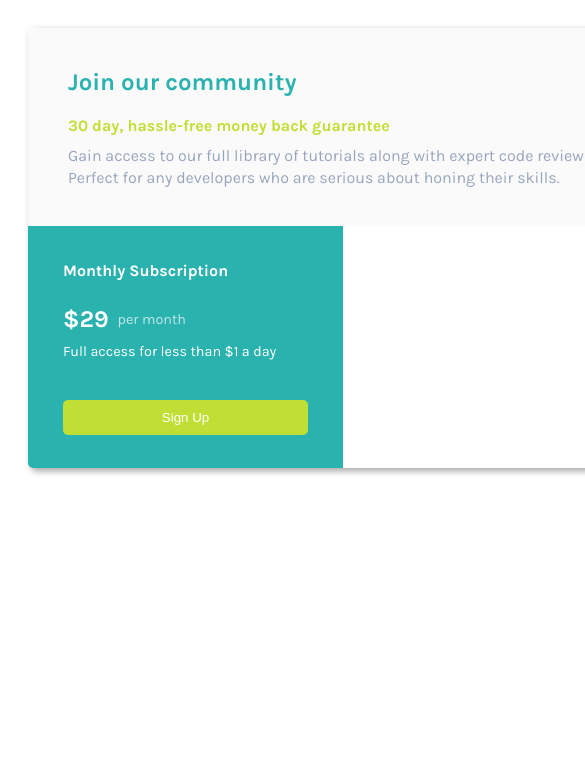
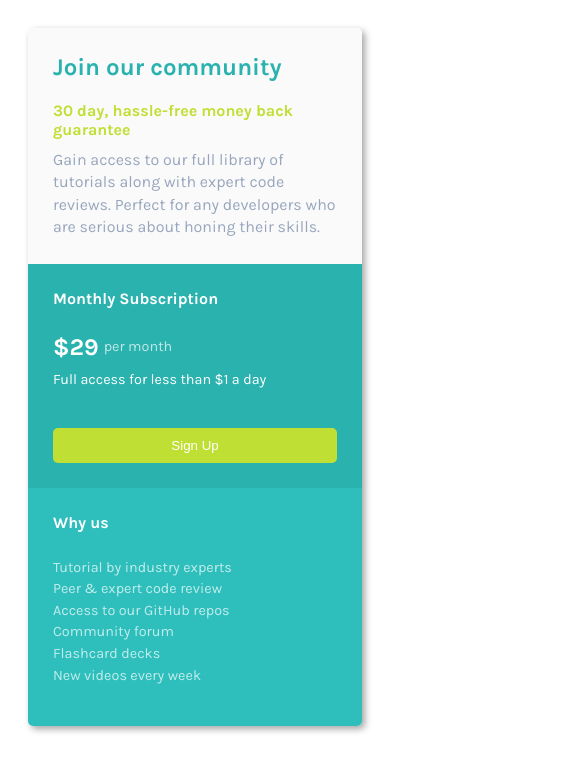
Before and after one commit to i7ector/single-price-grid-component-solution, a plain HTML site: page index.html in a window 390 px wide. Shown: the top 772 px of the page, 585 px wide, since content can reach past the window. Drawn offline with Linux system fonts and the light colour scheme.

Commit message:
made responsive
using media queries, flexbox and other adjustments

```diff
--- a/style.css
+++ b/style.css
@@ -18,8 +18,6 @@ h2, h4, p {
 }
 
 #card {
-  width: 630px;
-  height: 440px;
   box-shadow: 3px 3px 7px 0px rgba(0,0,0,0.36);
   border-radius: 5px;
   overflow: hidden;
@@ -28,32 +26,30 @@ h2, h4, p {
 #top-section {
   width: 100%;
   height: 45%;
-  padding: 40px;
+  padding: 25px;
   background-color: #FAFAFA;
 }
 
 #bottom-section {
+  display: flex;
+  flex-direction: column;
   width: 100%;
   height: 55%;
   color: white;
 }
 
 #bottom-left-section {
-  display: inline-block;
-  width: 50%;
   height: 100%;
   background-color: #2ab2af;
-  vertical-align: top;
-  padding: 35px;
+  padding: 25px;
+  flex-basis: 50%;
 }
 
 #bottom-right-section {
-  display: inline-block;
-  width: 50%;
   height: 100%;
   background-color: #2EBFBD;
-  vertical-align: top;
-  padding: 35px;
+  padding: 25px;
+  flex-basis: 50%;
 }
 
 #top-section h2 {
@@ -102,20 +98,16 @@ button:hover {
   margin-bottom: 40px
 }
 
-#price-frequency, #price {
-  display: inline-block;
+#price-container {
+  display: flex;
+  align-items: center;
+  margin-bottom: 10px;
 }
 
 #price-frequency {
-  position: relative;
-  top: -3px;
   font-size: 0.9rem;
   opacity: 0.7;
   margin-left: 5px;
-}
-
-#price-container {
-  margin-bottom: 10px;
 }
 
 #bottom-right-section ul {
@@ -125,3 +117,14 @@ button:hover {
   opacity: 0.7;
   line-height: 1.5;
 }
+
+@media (min-width: 576px) {
+  #card {
+  width: 550px;
+  height: 440px;
+  }
+
+  #bottom-section {
+    flex-direction: row;
+  }
+}
```
